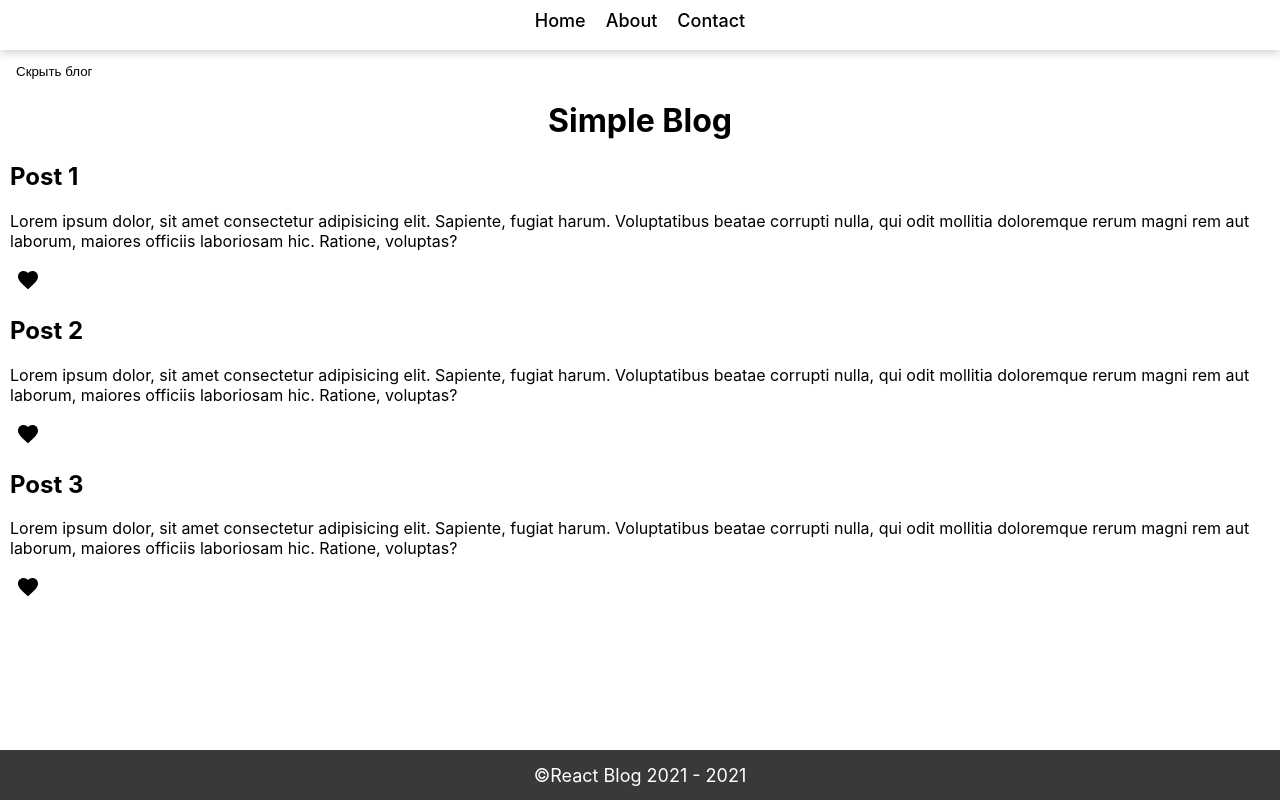
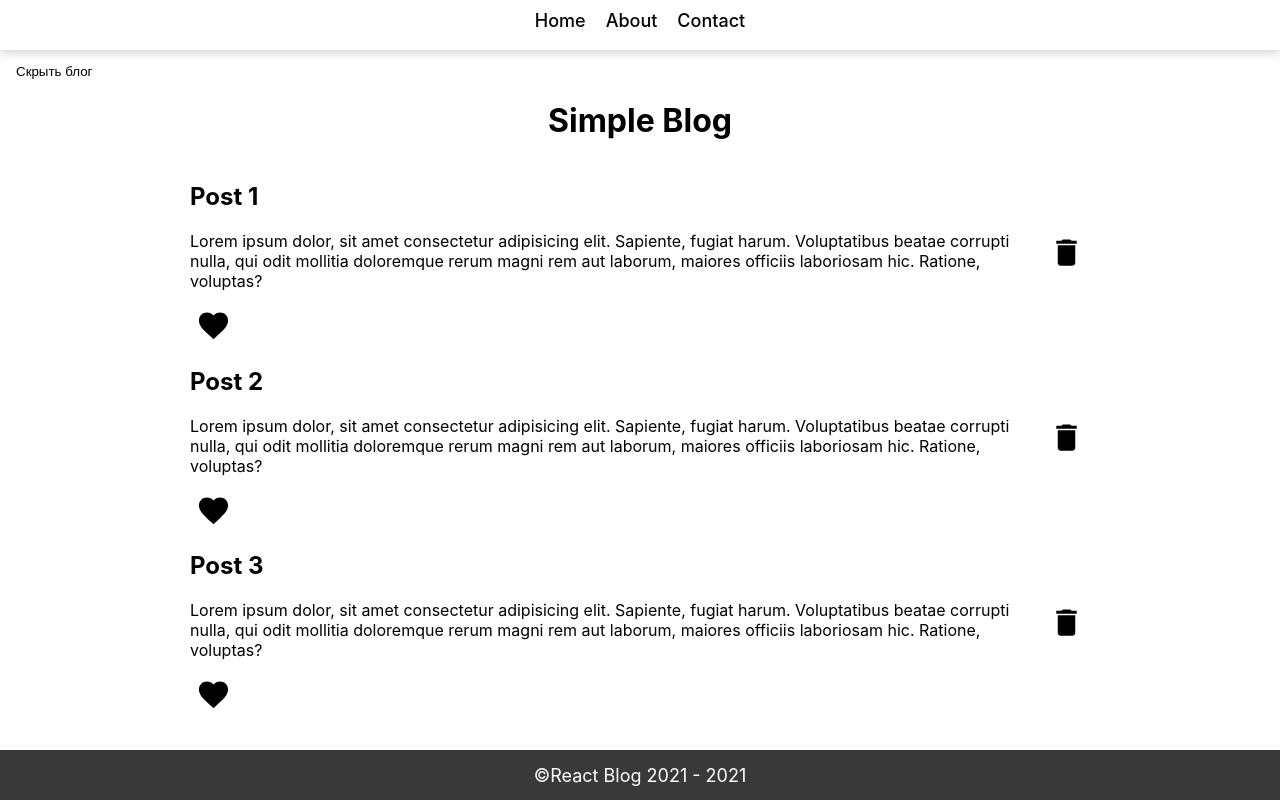
Before and after one commit to Sey-Uki/React-Blog, a React (Create React App) app: page / in a window 1280 px wide. Built offline with nearby package versions, Linux system fonts and the light colour scheme.

Commit message:
Delete posts

```diff
--- a/src/components/BlogContent/BlogContent.js
+++ b/src/components/BlogContent/BlogContent.js
@@ -6,10 +6,10 @@ import { BlogCard } from "./components/BlogCard";
 export class BlogContent extends Component {
   state = {
     showBlog: true,
-    blogArr: JSON.parse(localStorage.getItem('blogPosts')) || posts,
+    blogArr: JSON.parse(localStorage.getItem("blogPosts")) || posts,
   };
 
-  likePost = pos => {
+  likePost = (pos) => {
     const temp = this.state.blogArr;
     temp[pos].liked = !temp[pos].liked;
 
@@ -17,9 +17,8 @@ export class BlogContent extends Component {
       blogArr: temp,
     });
 
-    localStorage.setItem('blogPosts', JSON.stringify(temp))
-  }
-
+    localStorage.setItem("blogPosts", JSON.stringify(temp));
+  };
 
   toggleBlog = () => {
     this.setState((state) => {
@@ -27,6 +26,20 @@ export class BlogContent extends Component {
         showBlog: !state.showBlog,
       };
     });
+  };
+
+  deletePost = (pos) => {
+    if(window.confirm(`Are you sure? ${this.state.blogArr[pos].title}`)){
+      const temp = this.state.blogArr;
+    temp.splice(pos, 1);
+
+    this.setState({
+      blogArr: temp,
+    });
+
+    localStorage.setItem("blogPosts", JSON.stringify(temp));
+    }
+
   };
 
   render() {
@@ -38,6 +51,7 @@ export class BlogContent extends Component {
           description={item.description}
           liked={item.liked}
           likePost={() => this.likePost(pos)}
+          deletePost={() => this.deletePost(pos)}
         />
       );
     });
@@ -55,4 +69,4 @@ export class BlogContent extends Component {
       </>
     );
   }
-};
+}
--- a/src/components/BlogContent/components/BlogCard.css
+++ b/src/components/BlogContent/components/BlogCard.css
@@ -1,8 +1,10 @@
-.likeBlock {
+.postsBlog {
     display: flex;
     align-items: center;
+    width: 900px;
+    margin: 0 auto;
 }
 
-.likeBlock button {
-    margin-right: 5px;
+.deleteIcon svg, .likeBtn svg{
+    font-size: 35px;
 }
--- a/src/components/BlogContent/components/BlogCard.js
+++ b/src/components/BlogContent/components/BlogCard.js
@@ -1,20 +1,28 @@
 import "./BlogCard.css";
 import FavoriteIcon from "@material-ui/icons/Favorite";
+import DeleteIcon from '@material-ui/icons/Delete';
 
-export const BlogCard = ({ title, description, liked, likePost }) => {
+export const BlogCard = ({ title, description, liked, likePost, deletePost }) => {
   const heartFill = liked ? "crimson" : "black";
 
   return (
+    <>
+    <div className="postsBlog">
     <div className="post">
       <h2>{title}</h2>
       <p>{description}</p>
       <div className="likeBlock">
         <div>
           <button className="likeBtn" onClick={likePost}>
-            <FavoriteIcon style={{fill: heartFill}}/>
+            <FavoriteIcon style={{ fill: heartFill }} />
           </button>
         </div>
       </div>
     </div>
+    <button className="deleteIcon" onClick={deletePost}>
+     <DeleteIcon />
+    </button>
+    </div>
+    </>
   );
 };
--- a/src/components/Footer/Footer.js
+++ b/src/components/Footer/Footer.js
@@ -1,9 +1,9 @@
 import './Footer.css';
 
 export const Footer = ({year}) => {
-    return (
+  return (
     <footer>
-        <span > ©React Blog 2021 - {year} </span>
+      <span> ©React Blog 2021 - {year} </span>
     </footer>
-    )
+  );
 }
```
Also changed, not shown: src/App.js (+4 -4 lines), 1 other file (tests, documents, lock files or other folders).
